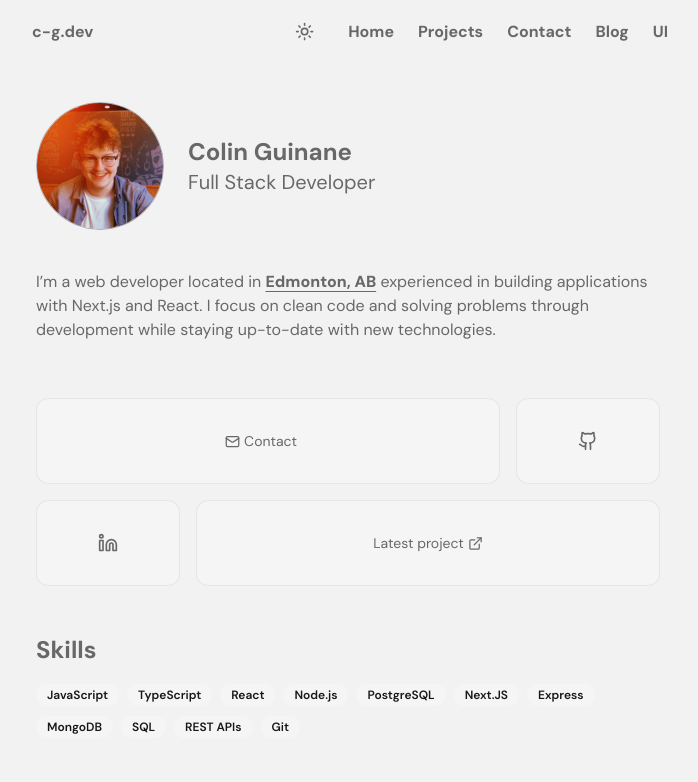
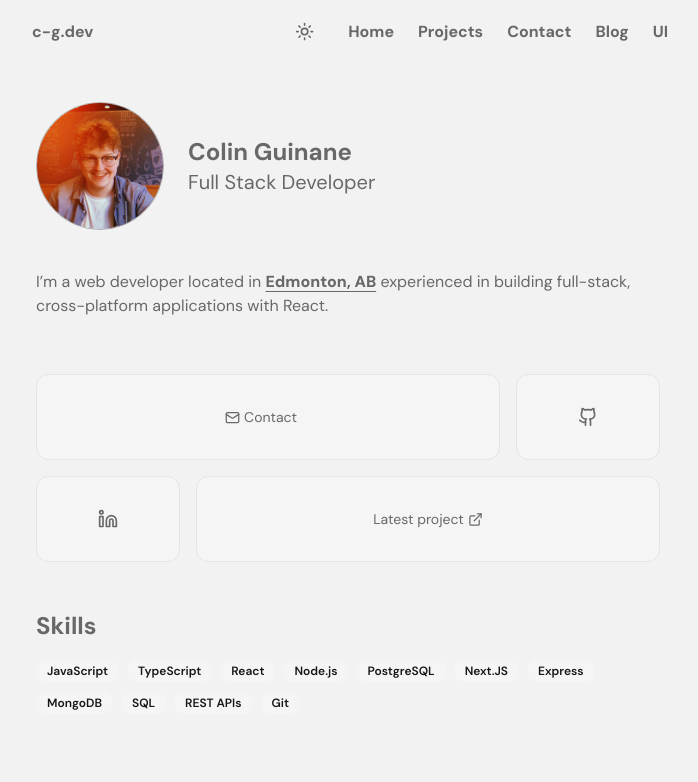
Before and after one commit to colinguinane1/portfolio, a Next.js app: page / in a window 1280 px wide. Shown: the top 782 px of the page, without its empty margins (292-990 px from the left). Built offline with nearby package versions, Linux system fonts and the light colour scheme.

Commit message:
refactor: Update hero component to mention full-stack experience with React

```diff
--- a/components/hero.tsx
+++ b/components/hero.tsx
@@ -50,9 +50,8 @@ export default function Hero() {
           >
             Edmonton, AB
           </Link>{" "}
-          experienced in building applications with Next.js and React. I focus
-          on clean code and solving problems through development while staying
-          up-to-date with new technologies.
+          experienced in building full-stack, cross-platform applications with
+          React.
         </motion.p>
         <motion.div
           className="flex space-x-4"
```
